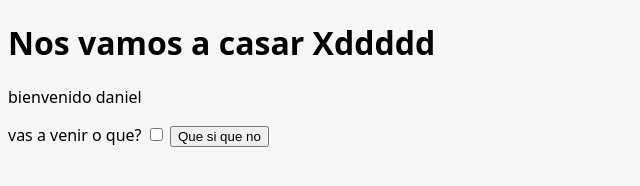
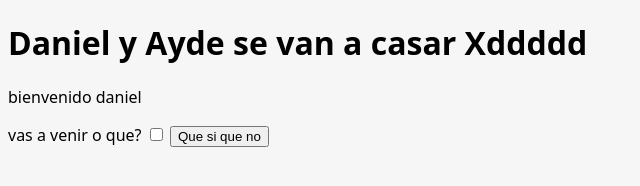
Before and after one commit to daniel7lizarazo/wedding-card, an Astro site: page /invitado/daniel in a window 1280 px wide. Shown: the whole page, without its empty margins (0-640 px from the left). Built offline with nearby package versions, Linux system fonts and the light colour scheme; Astro itself is replaced by a stand-in of ours.

Commit message:
Cambio sencillo

```diff
--- a/src/pages/invitado/[invitado].astro
+++ b/src/pages/invitado/[invitado].astro
@@ -12,7 +12,7 @@ const { invitado } = Astro.params;
 ---
 <Layout title="Welcome to Astro.">
 	<main>
-		<h1>Nos vamos a <span class="text-gradient">casar Xddddd</span></h1>
+		<h1>Daniel y Ayde se van a <span class="text-gradient">casar Xddddd</span></h1>
 
 		{invitado && <p>bienvenido {invitado}</p>}
 		vas a venir o que?
```
